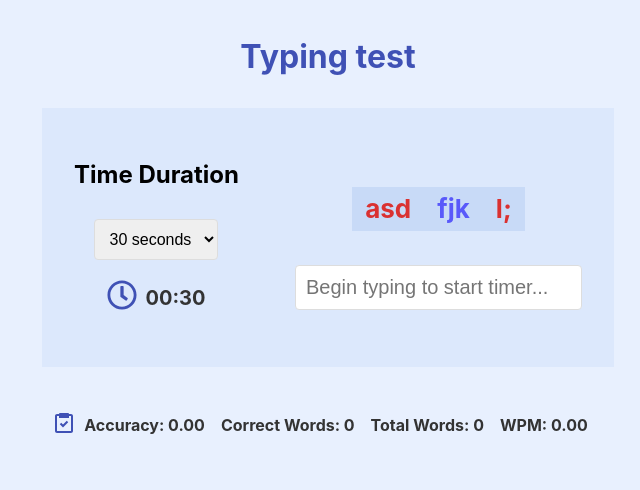
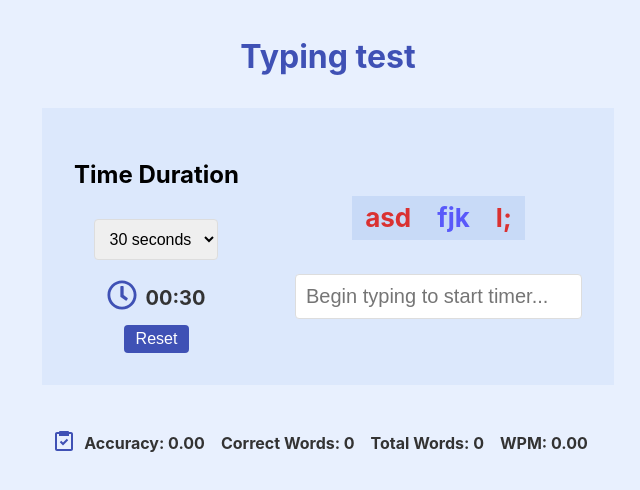
Before and after one commit to KamikazeWild/TouchTyping, a React (Create React App) app: page / in a window 1280 px wide. Shown: the top 490 px of the page, without its empty margins (312-952 px from the left). Built offline with nearby package versions, Linux system fonts and the light colour scheme.

Commit message:
added reset button for timer, minor changes

```diff
--- a/src/components/Timer.jsx
+++ b/src/components/Timer.jsx
@@ -1,40 +1,53 @@
-import React, { useEffect } from "react";
-import {StyledSelect, StyledTime, StyledTimer} from "../styles";
+import React, { useEffect, useState } from "react";
+import { StyledSelect, StyledTime, StyledTimer, StyledButton } from "../styles";
 
-const Timer = ({ isTyping, setIsTyping, timer: {elapsedTime, remainingTime}, setTimer, children}) => {
+const Timer = ({ isTyping, setIsTyping, timer: { elapsedTime, remainingTime }, setTimer, children }) => {
     const minutes = Math.floor((remainingTime / 60) % 60);
     const seconds = remainingTime % 60;
 
+    const [selectedTime, setSelectedTime] = useState(30); // Track the selected time value
+
     const setClock = (e) => {
+        setSelectedTime(parseInt(e.target.value)); // Update the selected time value
         setTimer({ remainingTime: parseInt(e.target.value), elapsedTime: 0 });
         setIsTyping(false);
     };
 
+    const resetTimer = () => {
+        setTimer({ remainingTime: selectedTime, elapsedTime: 0 }); // Reset the timer to the selected time
+        setIsTyping(false);
+    };
+
     useEffect(() => {
-		while (isTyping && remainingTime > 0) {
-			const interval = setInterval(() => {
+        let interval;
+
+        if (isTyping && remainingTime > 0) {
+            interval = setInterval(() => {
                 setTimer((prevVal) => ({
                     remainingTime: prevVal.remainingTime - 1,
-					elapsedTime: prevVal.elapsedTime + 1
+                    elapsedTime: prevVal.elapsedTime + 1,
                 }));
             }, 1000);
+        }
 
         return () => {
             clearInterval(interval);
         };
-		}
-	});
+    }, [isTyping, remainingTime, setTimer]);
 
     return (
         <StyledTimer>
             <h2>Time Duration</h2>
-			<StyledSelect  name="time" onChange={(e) => setClock(e)}>
+            <StyledSelect name="time" onChange={(e) => setClock(e)}>
                 <option value="30">30 seconds</option>
                 <option value="60">1 minute</option>
                 <option value="120">2 minutes</option>
                 <option value="300">5 minutes</option>
             </StyledSelect>
-			<StyledTime>{children} {"0" + minutes + ":" + (seconds >= 10 ? seconds : "0" + seconds)}</StyledTime>
+            <StyledTime>
+                {children} {"0" + minutes + ":" + (seconds >= 10 ? seconds : "0" + seconds)}
+            </StyledTime>
+            <StyledButton onClick={resetTimer}>Reset</StyledButton> {/* Add the reset button */}
         </StyledTimer>
     );
 };
--- a/src/styles.js
+++ b/src/styles.js
@@ -75,9 +75,30 @@ const StyledTime = styled.h3`
 	display: flex;
 	align-items: center;
 	margin-top: 20px;
+	margin-bottom: 10px;
 	font-size: 20px;
 	color: #333;
 `;
+
+const StyledButton = styled.button`
+  padding: 0.3em 0.75em;
+  font-size: 16px;
+  background-color: #3f51b5;
+  color: #fff;
+  border: none;
+  border-radius: 4px;
+  cursor: pointer;
+
+  &:hover {
+    background-color: #2d3d9e;
+  	box-shadow: 0px 1px 1px rgba(0, 0, 0, 0.3);
+  }
+
+  &:active {
+    background-color: #1e2773;
+    box-shadow: 0px -1px 1px rgba(0, 0, 0, 0.3);
+  }
+`
 
 const StyledApp = styled.div`
 	text-align: center;
@@ -122,6 +143,7 @@ export {
 	StyledStatBox,
 	StyledStat,
 	StyledTimer,
+	StyledButton,
 	StyledApp,
 	StyledHeading,
 	ContentContainer,
```
Lines whose indentation alone changed are shown as unchanged.
